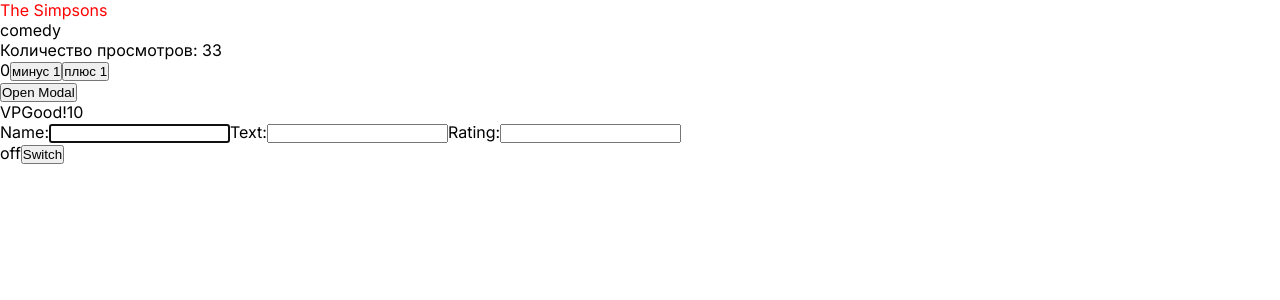
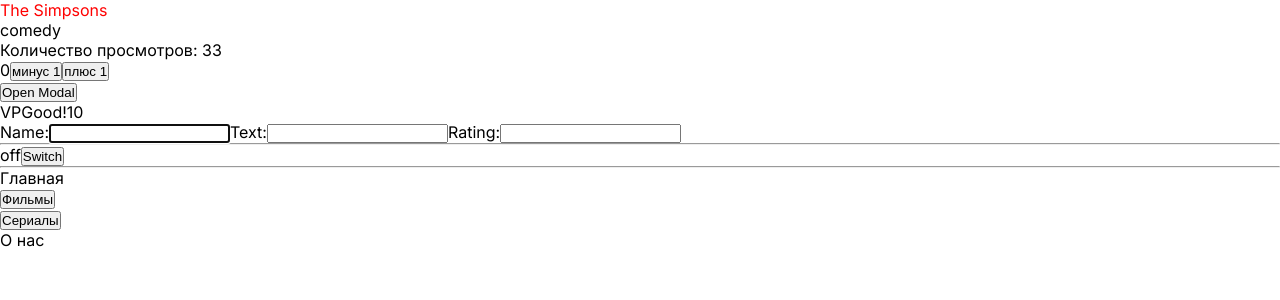
Before and after one commit to hiff0/next-react-app, a Next.js app: page / in a window 1280 px wide. Shown: the top 300 px of the page. Built offline with nearby package versions, Linux system fonts and the light colour scheme.

Commit message:
add menu accordion component

```diff
--- a/src/app/components/CompoundComponent/index.tsx
+++ b/src/app/components/CompoundComponent/index.tsx
@@ -1,6 +1,6 @@
 "use client"
 
-import { FunctionComponent, useState, ReactNode, createContext, useContext, Dispatch, SetStateAction} from "react";
+import { FunctionComponent, useState, ReactNode, createContext, useContext, Dispatch, SetStateAction, useCallback} from "react";
 
 // interface ToggleProps {
 //     initialValue: boolean;
@@ -86,20 +86,41 @@ const SwitchButton = () => {
 
 interface Menu {
     children: Iterable<ReactNode>;
+    title: string;
 }
 
-const MenuContext = createContext(null);
-
-const MenuAccordion: FunctionComponent<Menu> = ({children}) => {
-    return <div>{ children }</div>
+interface MenuContextInterface {
+    activeGroup: string;
+    // setActiveGroup: Dispatch<SetStateAction<string>>
+    switchGroup: (title: string) => void;
 }
 
-const MenuGroup: FunctionComponent<Menu> = ({children}) => {
+const MenuContext = createContext<MenuContextInterface | null>(null);
+
+const MenuAccordion: FunctionComponent<Omit<Menu, "title">> = ({children}) => {
+    const [activeGroup, setActiveGroup] = useState<string>('');
+
+    const switchGroup = useCallback((title: string) => {
+        setActiveGroup((currentTitle: string) => currentTitle === title ? '' : title);
+    }, [])
+
+    return <MenuContext.Provider value={{activeGroup, switchGroup}}>{ children }</MenuContext.Provider>
+}
+
+const MenuGroup: FunctionComponent<Menu> = ({children, title}) => {
+    const {activeGroup, switchGroup} = useContext(MenuContext) as MenuContextInterface;
+
     return(
     <div>
-        <div>title</div>
-        <div>{children}</div>
+        <button onClick={() => switchGroup(title)}>{ title }</button>
+        {activeGroup === title && <div>{ children }</div>}
     </div>
+    )
+}
+
+const MenuItem: FunctionComponent<Omit<Menu, "children">> = ({ title}) => {
+    return(
+        <div>{ title }</div>
     )
 }
 
@@ -107,13 +128,24 @@ export const CompoundComponent: FunctionComponent = () => {
 
     return (
         <div>
+            <hr />
             <ToggleCompound initialValue={false}>
                 <TextOn />
                 <TextOff />
                 <SwitchButton />
             </ToggleCompound>
+            <hr />
             <MenuAccordion>
-
+                <MenuItem title="Главная"/>
+                <MenuGroup title="Фильмы">
+                    <MenuItem title="Топ"/>
+                    <MenuItem title="Не топ"/>
+                </MenuGroup>
+                <MenuGroup title="Сериалы">
+                    <MenuItem title="Топ"/>
+                    <MenuItem title="Не топ"/>
+                </MenuGroup>
+                <MenuItem title="О нас"/>
             </MenuAccordion>
         </div>
     );
```
